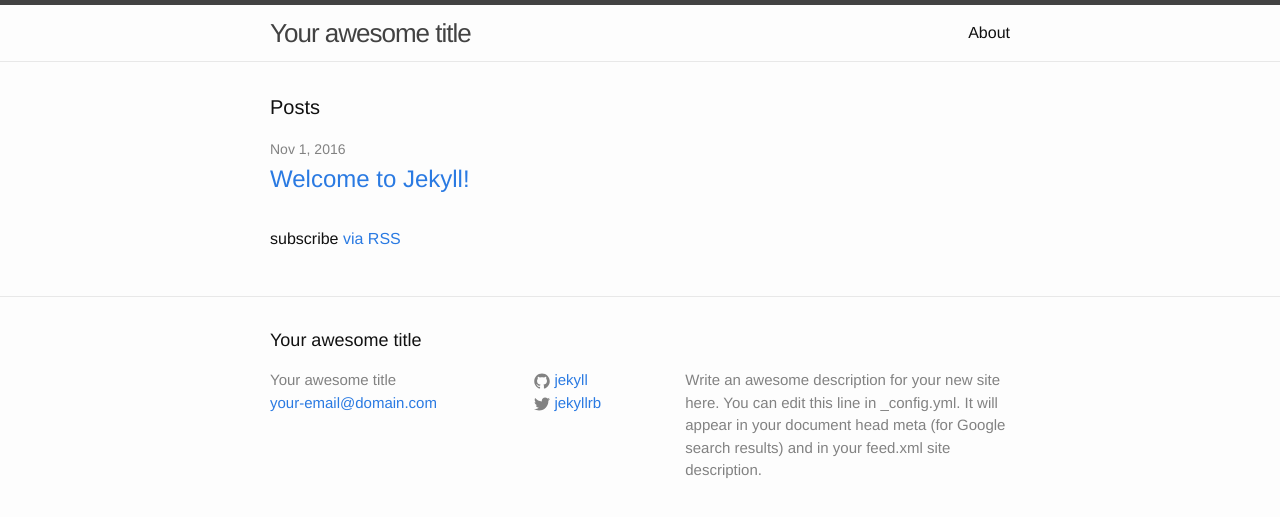
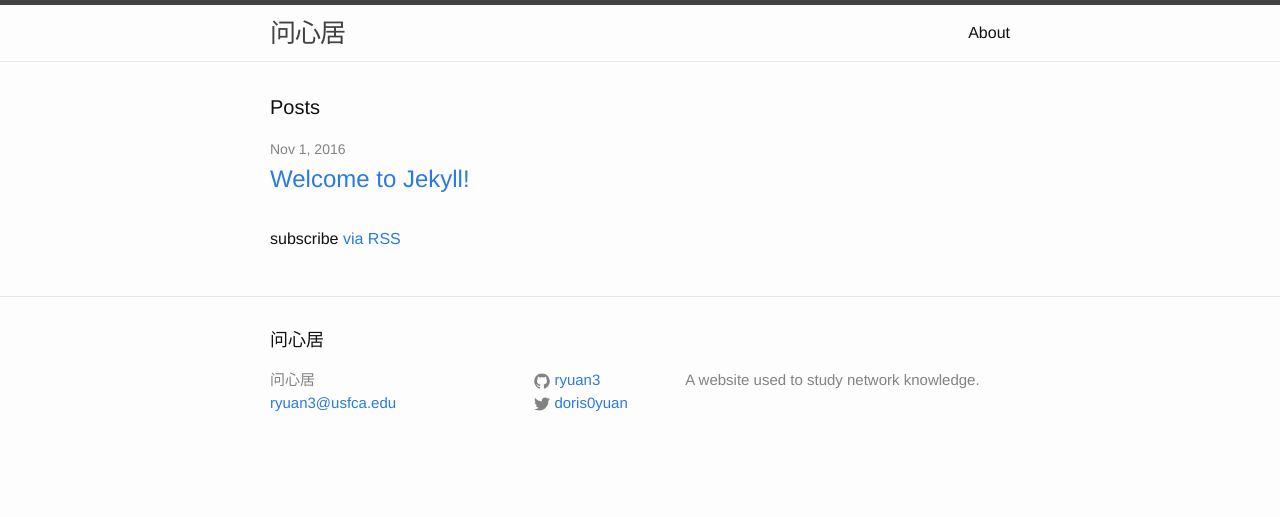
Before and after one commit to ryuan3/ryuan3.github.io, a Jekyll site: the page built from index.html, in a window 1280 px wide. Shown: the top 517 px of the page. Built offline with Jekyll 4.4.1, drawn with Linux system fonts in a browser that asks for light colours.

Commit message:
Update _config.yml

```diff
--- a/_config.yml
+++ b/_config.yml
@@ -6,16 +6,14 @@
 # 'jekyll serve'. If you change this file, please restart the server process.
 
 # Site settings
-title: Your awesome title
-email: your-email@domain.com
+title: 问心居
+email: ryuan3@usfca.edu
 description: > # this means to ignore newlines until "baseurl:"
-  Write an awesome description for your new site here. You can edit this
-  line in _config.yml. It will appear in your document head meta (for
-  Google search results) and in your feed.xml site description.
+  A website used to study network knowledge.
 baseurl: "" # the subpath of your site, e.g. /blog
-url: "http://yourdomain.com" # the base hostname & protocol for your site
-twitter_username: jekyllrb
-github_username:  jekyll
+url: "http://ruiling.me" # the base hostname & protocol for your site
+twitter_username: doris0yuan
+github_username:  ryuan3
 
 # Build settings
 markdown: kramdown
```
